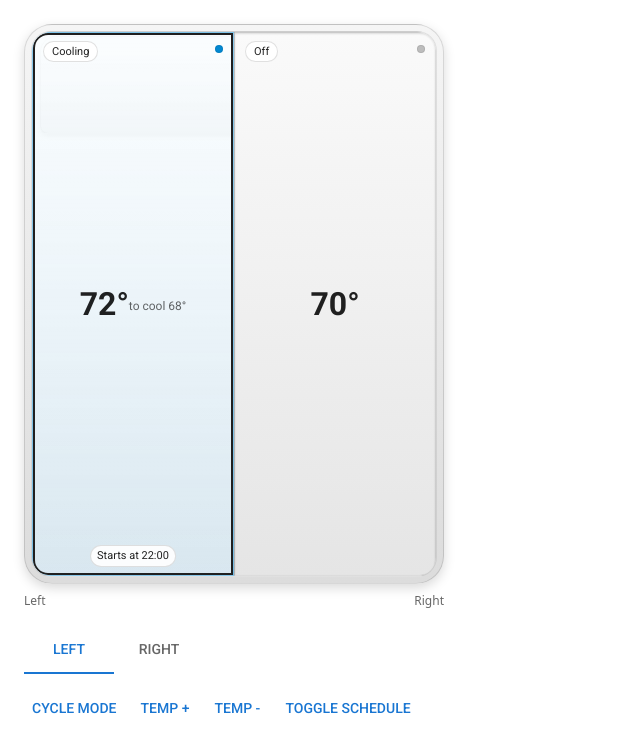
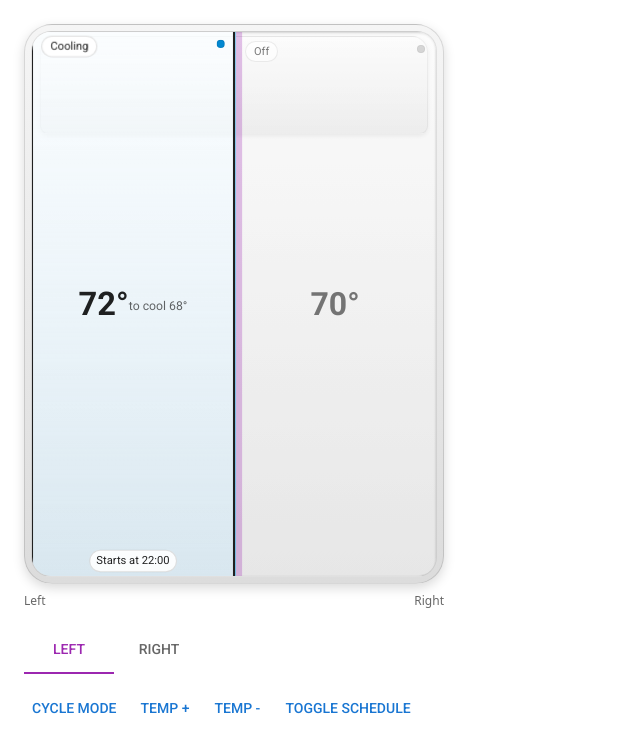
Before and after one commit to jonm01/bed-zones, a Next.js app: page / in a window 1280 px wide. Shown: the top 752 px of the page, without its empty margins (0-640 px from the left). Built offline with nearby package versions, Linux system fonts and the light colour scheme; what @mui/material-nextjs would draw is missing.

Commit message:
style: emphasize selected bed side

```diff
--- a/src/components/BedDemo.tsx
+++ b/src/components/BedDemo.tsx
@@ -58,6 +58,8 @@ export default function BedDemo() {
         value={editing}
         onChange={(_, v) => v && setEditing(v)}
         aria-label="bed side controls"
+        textColor="secondary"
+        indicatorColor="secondary"
       >
         <Tab label="Left" value="left" />
         <Tab label="Right" value="right" />
--- a/src/components/BedDualZone.tsx
+++ b/src/components/BedDualZone.tsx
@@ -79,12 +79,10 @@ export function BedDualZone({
     alignItems: 'center',
     justifyContent: 'center',
     transition:
-      'box-shadow .14s ease, transform .08s ease, border-color .14s ease, background-color .14s ease',
+      'box-shadow .14s ease, transform .14s ease, opacity .14s ease, border-color .14s ease, background-color .14s ease',
     height: '100%',
     width: '100%',
     boxShadow: 'inset 0 1px 2px rgba(0,0,0,0.12)',
-    '&:hover': { transform: 'translateY(-1px)' },
-    '&:active': { transform: 'translateY(0)' },
   } as const;
 
   const zoneStyleForMode = (mode: Mode) => {
@@ -240,6 +238,19 @@ export function BedDualZone({
                     boxShadow: isEditing
                       ? `${baseZoneSx.boxShadow}, inset 0 0 0 2px ${ring}, 0 0 0 6px ${editGlow}`
                       : baseZoneSx.boxShadow,
+                    transform: isEditing ? 'scale(1.02)' : 'scale(1)',
+                    '&:hover': {
+                      transform: isEditing
+                        ? 'scale(1.02) translateY(-1px)'
+                        : 'translateY(-1px)',
+                    },
+                    '&:active': {
+                      transform: isEditing
+                        ? 'scale(1.02) translateY(0)'
+                        : 'translateY(0)',
+                    },
+                    opacity: editingSide && !isEditing ? 0.6 : 1,
+                    zIndex: isEditing ? 2 : 0,
                   }}
                 >
               {/* State pill */}
```
